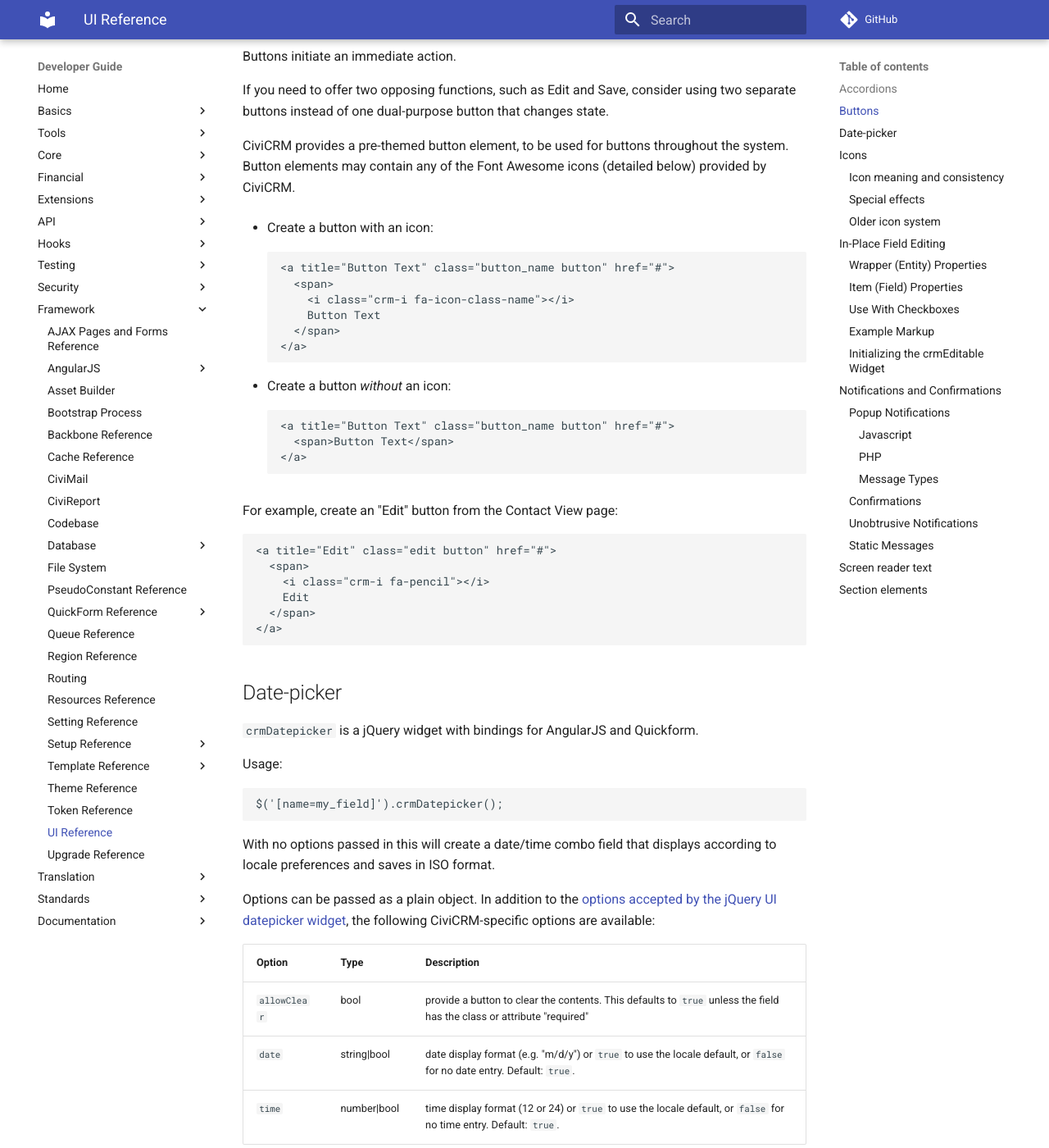
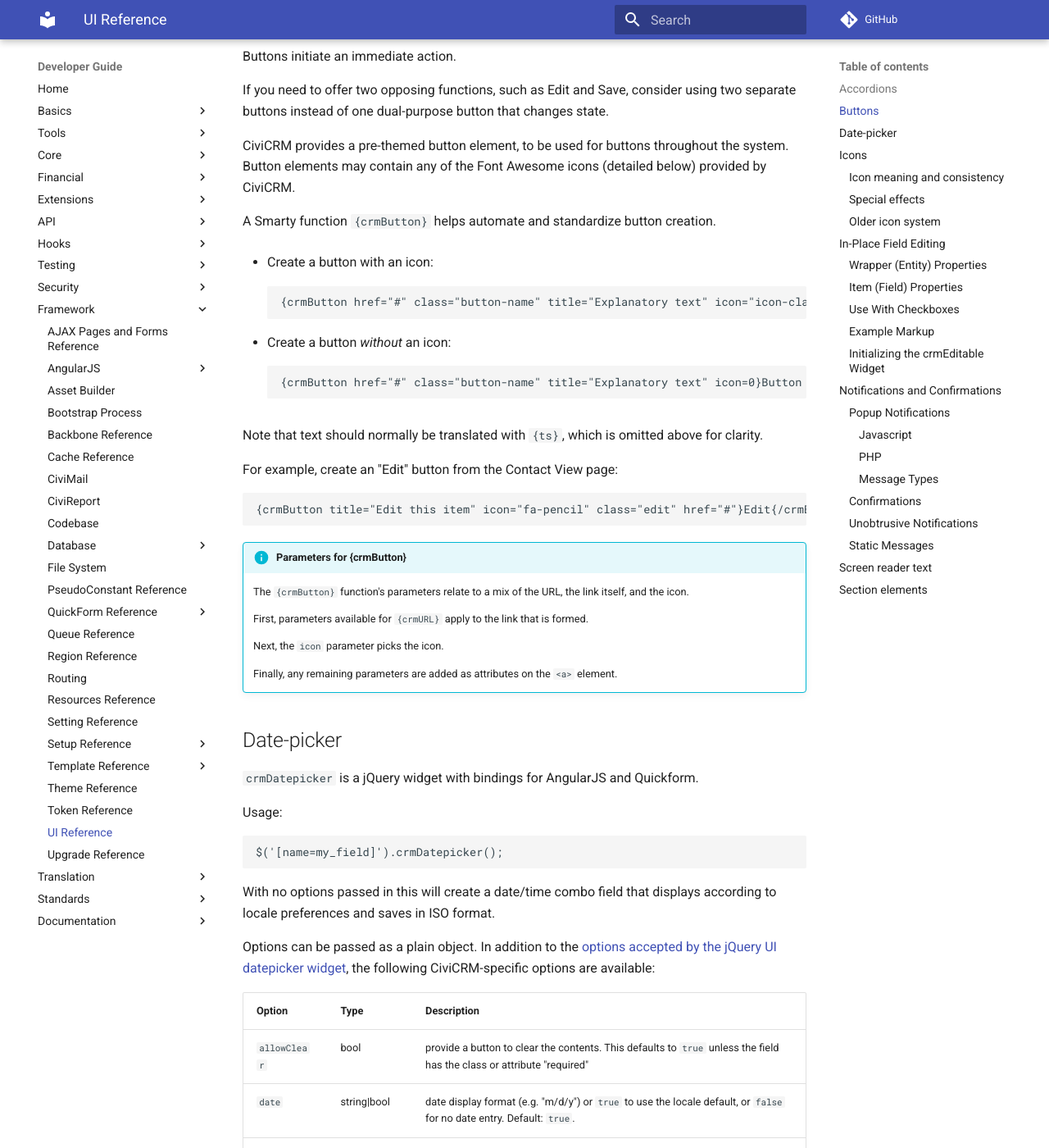
Before and after one commit to civicrm/civicrm-dev-docs, an MkDocs documentation site: the page built from docs/framework/ui.md, in a window 1280 px wide and 1400 px high, scrolled down 1822 px. Shown: the whole window at 82% size. Built offline with MkDocs 1.6.1 and Material for MkDocs 9.7.7, drawn with Linux system fonts in a browser that asks for light colours; comment, search, counter and statistics services are not loaded.

Commit message:
UI framework: buttons should be {crmButton} not raw HTML

````diff
--- a/docs/framework/ui.md
+++ b/docs/framework/ui.md
@@ -85,35 +85,37 @@
 throughout the system. Button elements may contain any of the Font Awesome
 icons (detailed below) provided by CiviCRM.
 
+A Smarty function `{crmButton}` helps automate and standardize button creation.
+
 * Create a button with an icon:
 
     ```html
-    <a title="Button Text" class="button_name button" href="#">
-      <span>
-        <i class="crm-i fa-icon-class-name"></i>
-        Button Text
-      </span>
-    </a>
+    {crmButton href="#" class="button-name" title="Explanatory text" icon="icon-class-name"}Button Text{/crmButton}
     ```
 
 * Create a button *without* an icon:
 
     ```html
-    <a title="Button Text" class="button_name button" href="#">
-      <span>Button Text</span>
-    </a>
+    {crmButton href="#" class="button-name" title="Explanatory text" icon=0}Button Text{/crmButton}
     ```
+
+Note that text should normally be translated with `{ts}`, which is omitted above for clarity.
 
 For example, create an "Edit" button from the Contact View page:
 
 ```html
-<a title="Edit" class="edit button" href="#">
-  <span>
-    <i class="crm-i fa-pencil"></i>
-    Edit
-  </span>
-</a>
+{crmButton title="Edit this item" icon="fa-pencil" class="edit" href="#"}Edit{/crmButton}
 ```
+
+!!! info "Parameters for {crmButton}"
+
+    The `{crmButton}` function's parameters relate to a mix of the URL, the link itself, and the icon.
+
+    First, parameters available for `{crmURL}` apply to the link that is formed.
+
+    Next, the `icon` parameter picks the icon.
+
+    Finally, any remaining parameters are added as attributes on the `<a>` element.
 
 ## Date-picker
 
````
